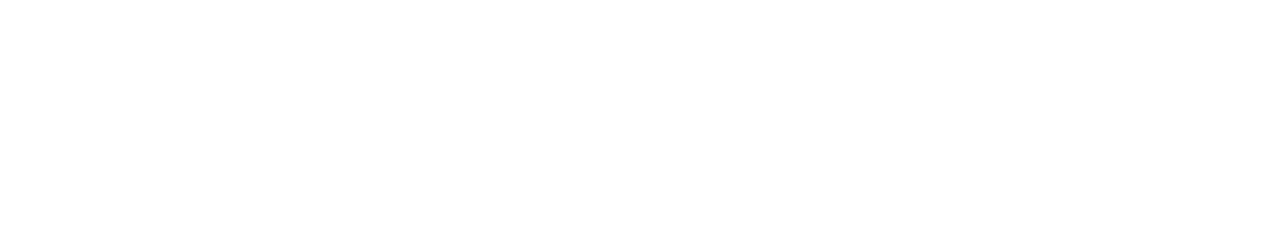
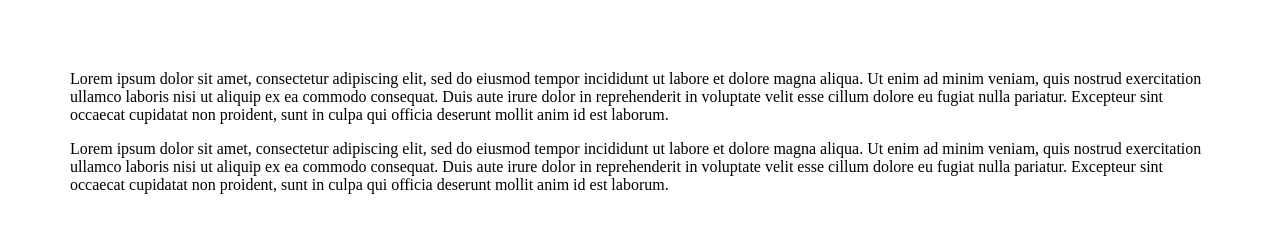
Before and after one commit to gaurav-cedcoss/temp_1redo, a plain HTML site: page src/index.html in a window 1280 px wide. Drawn offline with Linux system fonts and the light colour scheme.

Commit message:
top paragraph

```diff
--- a/src/index.html
+++ b/src/index.html
@@ -3,9 +3,26 @@
     <meta charset="UTF-8">
     <meta http-equiv="X-UA-Compatible" content="IE=edge">
     <meta name="viewport" content="width=device-width, initial-scale=1.0">
-    <title>Document</title>
+    <title>Template 1</title>
+    <style>
+        body{
+            margin: 70px;
+        }
+    </style>
 </head>
 <body>
+       <!-- Top paragraph-->
+       <p>
+        Lorem ipsum dolor sit amet, consectetur adipiscing elit, sed do eiusmod tempor incididunt ut labore et dolore magna aliqua. Ut enim ad minim veniam, quis
+        nostrud exercitation ullamco laboris nisi ut aliquip ex ea commodo consequat. Duis aute irure dolor in reprehenderit in voluptate velit esse cillum dolore eu fugiat
+        nulla pariatur. Excepteur sint occaecat cupidatat non proident, sunt in culpa qui officia deserunt mollit anim id est laborum.
+    </p>
 
+    <p>
+        Lorem ipsum dolor sit amet, consectetur adipiscing elit, sed do eiusmod tempor incididunt ut labore et dolore magna aliqua. Ut enim ad minim veniam, quis
+        nostrud exercitation ullamco laboris nisi ut aliquip ex ea commodo consequat. Duis aute irure dolor in reprehenderit in voluptate velit esse cillum dolore eu fugiat
+        nulla pariatur. Excepteur sint occaecat cupidatat non proident, sunt in culpa qui officia deserunt mollit anim id est laborum.
+     </p>
+    <br>
 </body>
 </html>
```
